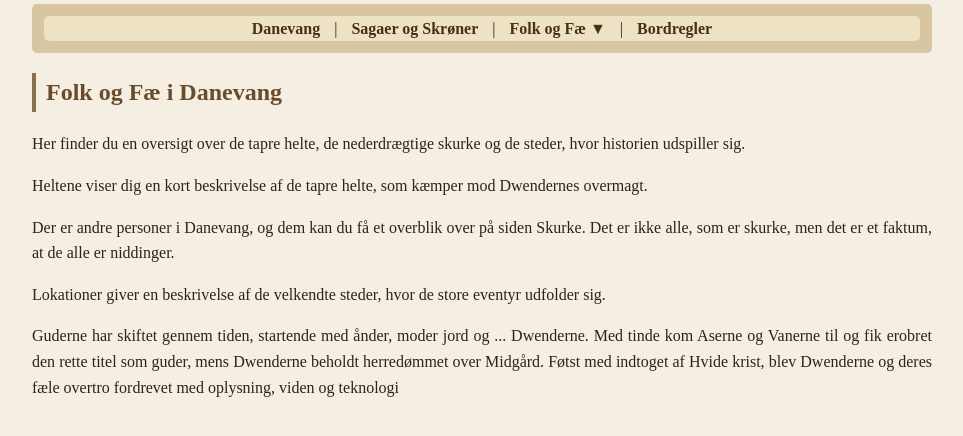
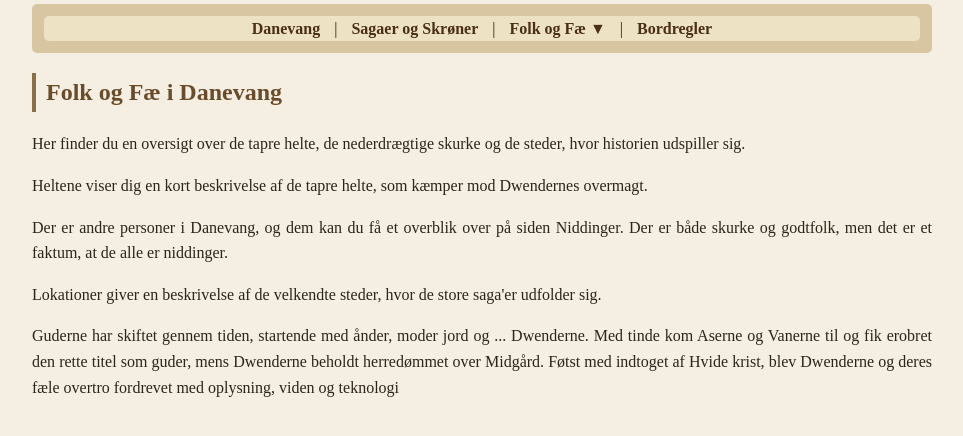
Before and after one commit to Stoffer75/den2side.dk, a Jekyll site: the page built from karakterer.html, in a window 1280 px wide, cut to the strip 274-710 px from the top of the page. Shown: the whole strip, without its empty margins (158-1121 px from the left). Built offline with Jekyll 4.4.1, drawn with Linux system fonts in a browser that asks for light colours.

Commit message:
Revise character and location descriptions in HTML
Updated descriptions of characters and locations in the text.

```diff
--- a/karakterer.html
+++ b/karakterer.html
@@ -10,12 +10,12 @@ Her finder du en oversigt over de tapre helte, de nederdrægtige skurke og de st
 
 <p></p>
 
-<p>Der er andre personer i Danevang, og dem kan du få et overblik over på siden Skurke.
-  Det er ikke alle, som er skurke, men det er et faktum, at de alle er niddinger.</p>
+<p>Der er andre personer i Danevang, og dem kan du få et overblik over på siden Niddinger.
+  Der er både skurke og godtfolk, men det er et faktum, at de alle er niddinger.</p>
 
 <p></p>
 
-<p>Lokationer giver en beskrivelse af de velkendte steder, hvor de store eventyr udfolder sig.</p>
+<p>Lokationer giver en beskrivelse af de velkendte steder, hvor de store saga'er udfolder sig.</p>
 
 <p></p>
 
```
